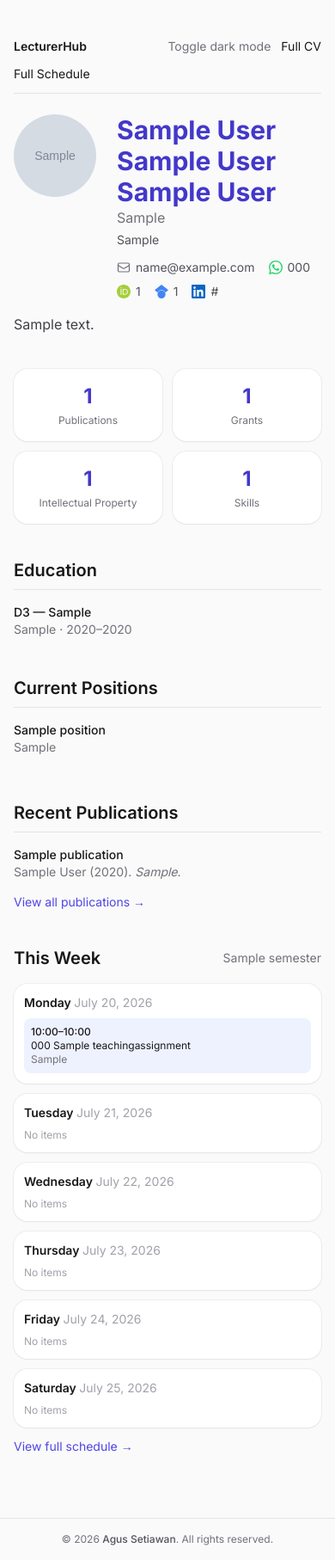
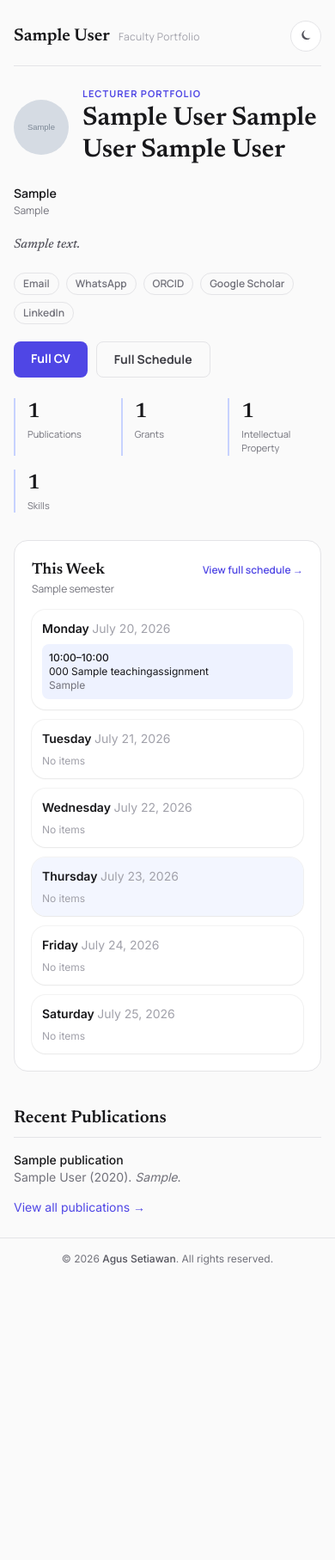
Before and after one commit to sugacode/lecturehub, a Django app: page / in a window 390 px wide. Shown: the whole page at 86% size. After the commit the page ends 1471 px from the top, so only its background shows below. Run offline with Django 5.2, Linux system fonts and the light colour scheme; tables that the repository leaves empty hold one stand-in row (values such as "Sample post"); grey boxes marked "Sample" are stand-in pictures; some libraries are stand-ins or nearby versions.

Commit message:
Redesign front page hero using imported "Lecturer Portfolio" design
Pulled the design from claude.ai/design (project
f5968240-f78e-4813-aa61-aafc8735d720, "Lecturer Portfolio.dc.html") via
the design MCP and re-implemented its editorial two-column portfolio
layout with real data instead of its mock props:

- Serif (Newsreader) headline + sans (Manrope) UI text, loaded only on
  this page via a new {% block extra_head %} in public/_base.html —
  doesn't touch the Inter/Tailwind styling used everywhere else.
- Left column: headshot, eyebrow label, name, position/institution,
  italic bio, pill-shaped contact badges (Email/WhatsApp/ORCID/Google
  Scholar/LinkedIn via the same Profile properties added earlier),
  Full CV / Full Schedule buttons, and four stat blocks with a left
  accent border (Publications/Grants/IP/Skills).
- Right column: "This Week" schedule panel, day columns highlighting
  today (added an is_today flag to build_public_week_context(), also
  picked up by the full public schedule page's day grid).
- Recent Publications section below, same as before.
- Circular sun/moon icon-button dark-mode toggle in the header,
  wired to the same $store.theme used everywhere else on the site.

No login link anywhere, matching the design and the prior redesign's
intent; colors reuse the site's existing indigo/zinc Tailwind palette
rather than the design's OKLCH variables, so dark mode stays
consistent with the rest of the app.

Verified live in light and dark mode and at mobile width (375px):
hero and schedule stack to a single column, today's schedule column
(Saturday, per current date) is highlighted, and Full CV/Full Schedule
links resolve correctly. 141 tests passing, ruff clean.

Co-Authored-By: Claude Fable 5 <noreply@anthropic.com>

```diff
--- a/templates/dashboard/landing.html
+++ b/templates/dashboard/landing.html
@@ -1,70 +1,132 @@
 {% extends "public/_base.html" %}
-{% block title %}{{ profile.full_name|default:"LecturerHub" }}{% endblock %}
+{# Adapted from the "Lecturer Portfolio" design (claude.ai/design project
+   f5968240-f78e-4813-aa61-aafc8735d720): editorial two-column hero (serif
+   Newsreader headline + Manrope UI text) with a headshot/bio/stats column
+   and a "this week" schedule panel, re-implemented with Tailwind + real
+   profile/schedule data instead of the design's mock props. #}
+{% block title %}{{ profile.full_name|default:"LecturerHub" }} · Faculty Portfolio{% endblock %}
+{% block extra_head %}
+<link rel="preconnect" href="https://fonts.googleapis.com">
+<link href="https://fonts.googleapis.com/css2?family=Newsreader:ital,opsz,wght@0,6..72,400;0,6..72,500;0,6..72,600;1,6..72,500&family=Manrope:wght@400;500;600;700;800&display=swap" rel="stylesheet">
+{% endblock %}
 {% block content %}
-<div class="max-w-4xl mx-auto px-4 py-8">
+<div class="max-w-6xl mx-auto px-4 sm:px-6 lg:px-10 py-6 lg:py-10">
 
-    <nav class="sticky top-0 bg-zinc-50/95 dark:bg-zinc-950/95 backdrop-blur z-10 flex flex-wrap gap-3 py-3 mb-6 text-sm border-b border-zinc-200 dark:border-zinc-700">
-        <span class="font-semibold">LecturerHub</span>
-        <span class="flex-1"></span>
-        <button @click="$store.theme.dark = !$store.theme.dark" class="text-zinc-500 hover:text-indigo-600">Toggle dark mode</button>
-        <a href="{% url 'public:public_cv' %}" class="hover:text-indigo-600">Full CV</a>
-        <a href="{% url 'public:public_schedule' %}" class="hover:text-indigo-600">Full Schedule</a>
-    </nav>
+    <header class="flex items-center justify-between pb-4 mb-6 lg:mb-10 border-b border-zinc-200 dark:border-zinc-800">
+        <div class="flex items-baseline gap-2.5">
+            <span style="font-family:'Newsreader',serif" class="text-xl font-semibold text-zinc-900 dark:text-zinc-100">
+                {{ profile.full_name|default:"LecturerHub" }}
+            </span>
+            <span style="font-family:'Manrope',sans-serif" class="text-xs tracking-wide text-zinc-400 dark:text-zinc-500">Faculty Portfolio</span>
+        </div>
+        <button @click="$store.theme.dark = !$store.theme.dark" aria-label="Toggle color mode"
+                class="flex items-center justify-center w-9 h-9 rounded-full border border-zinc-200 dark:border-zinc-700 bg-white dark:bg-zinc-800 text-zinc-600 dark:text-zinc-300 hover:border-indigo-500 hover:text-indigo-600 transition-colors">
+            <svg x-show="$store.theme.dark" class="w-4 h-4" viewBox="0 0 24 24" fill="none" stroke="currentColor" stroke-width="2" stroke-linecap="round"><circle cx="12" cy="12" r="4"></circle><path d="M12 2v2M12 20v2M4.9 4.9l1.4 1.4M17.7 17.7l1.4 1.4M2 12h2M20 12h2M4.9 19.1l1.4-1.4M17.7 6.3l1.4-1.4"></path></svg>
+            <svg x-show="!$store.theme.dark" class="w-4 h-4" viewBox="0 0 24 24" fill="currentColor"><path d="M20.5 14.5a8.5 8.5 0 1 1-9-13 7 7 0 0 0 9 13Z"></path></svg>
+        </button>
+    </header>
 
-    <section class="mb-10">
-        {% include "public/_profile_header.html" %}
-    </section>
+    <div class="grid grid-cols-1 md:grid-cols-5 gap-8 lg:gap-11">
 
-    {% if publication_stats.total or grants or intellectual_properties %}
-    <section class="mb-10 grid grid-cols-2 sm:grid-cols-4 gap-3">
-        <div class="bg-white dark:bg-zinc-800 rounded-2xl shadow-sm ring-1 ring-zinc-900/5 dark:ring-white/10 p-4 text-center">
-            <div class="text-2xl font-bold text-indigo-700 dark:text-indigo-400">{{ publication_stats.total }}</div>
-            <div class="text-xs text-zinc-500 dark:text-zinc-400 mt-1">Publications</div>
+        <div class="md:col-span-2 flex flex-col justify-center gap-5">
+            <div class="flex items-center gap-4">
+                {% if profile.photo %}
+                <img src="{{ profile.photo.url }}" alt="{{ profile.full_name }}" class="w-16 h-16 rounded-full object-cover flex-none">
+                {% else %}
+                <div class="w-16 h-16 rounded-full bg-indigo-100 dark:bg-indigo-500/10 flex-none"></div>
+                {% endif %}
+                <div>
+                    <div style="font-family:'Manrope',sans-serif" class="text-[11px] font-bold tracking-widest uppercase text-indigo-600 dark:text-indigo-400">Lecturer Portfolio</div>
+                    <h1 style="font-family:'Newsreader',serif" class="mt-0.5 text-3xl lg:text-4xl font-semibold leading-tight text-zinc-900 dark:text-zinc-100">
+                        {{ profile.title_prefix }} {{ profile.full_name }} {{ profile.title_suffix }}
+                    </h1>
+                </div>
+            </div>
+
+            <div>
+                {% if profile.current_position %}
+                <div style="font-family:'Manrope',sans-serif" class="text-sm font-semibold text-zinc-900 dark:text-zinc-100">{{ profile.current_position }}</div>
+                {% endif %}
+                {% if profile.institution %}
+                <div style="font-family:'Manrope',sans-serif" class="text-xs text-zinc-500 dark:text-zinc-400 mt-0.5">{{ profile.institution }}</div>
+                {% endif %}
+            </div>
+
+            {% if profile.bio %}
+            <p style="font-family:'Newsreader',serif" class="italic text-[15px] leading-relaxed text-zinc-600 dark:text-zinc-400 max-w-[52ch]">
+                {{ profile.bio }}
+            </p>
+            {% endif %}
+
+            <div class="flex gap-2 flex-wrap">
+                {% if profile.public_email %}
+                <a href="mailto:{{ profile.public_email }}" style="font-family:'Manrope',sans-serif"
+                   class="text-xs font-semibold px-2.5 py-1 rounded-full border border-zinc-200 dark:border-zinc-700 text-zinc-500 dark:text-zinc-400 hover:border-indigo-500 hover:text-indigo-600 transition-colors">Email</a>
+                {% endif %}
+                {% if profile.show_phone_publicly and profile.whatsapp_url %}
+                <a href="{{ profile.whatsapp_url }}" target="_blank" rel="noopener" style="font-family:'Manrope',sans-serif"
+                   class="text-xs font-semibold px-2.5 py-1 rounded-full border border-zinc-200 dark:border-zinc-700 text-zinc-500 dark:text-zinc-400 hover:border-indigo-500 hover:text-indigo-600 transition-colors">WhatsApp</a>
+                {% endif %}
+                {% if profile.orcid %}
+                <a href="{{ profile.orcid_url }}" target="_blank" rel="noopener" style="font-family:'Manrope',sans-serif"
+                   class="text-xs font-semibold px-2.5 py-1 rounded-full border border-zinc-200 dark:border-zinc-700 text-zinc-500 dark:text-zinc-400 hover:border-indigo-500 hover:text-indigo-600 transition-colors">ORCID</a>
+                {% endif %}
+                {% if profile.google_scholar_id %}
+                <a href="{{ profile.google_scholar_url }}" target="_blank" rel="noopener" style="font-family:'Manrope',sans-serif"
+                   class="text-xs font-semibold px-2.5 py-1 rounded-full border border-zinc-200 dark:border-zinc-700 text-zinc-500 dark:text-zinc-400 hover:border-indigo-500 hover:text-indigo-600 transition-colors">Google Scholar</a>
+                {% endif %}
+                {% if profile.linkedin_url %}
+                <a href="{{ profile.linkedin_url }}" target="_blank" rel="noopener" style="font-family:'Manrope',sans-serif"
+                   class="text-xs font-semibold px-2.5 py-1 rounded-full border border-zinc-200 dark:border-zinc-700 text-zinc-500 dark:text-zinc-400 hover:border-indigo-500 hover:text-indigo-600 transition-colors">LinkedIn</a>
+                {% endif %}
+            </div>
+
+            <div class="flex gap-2.5">
+                <a href="{% url 'public:public_cv' %}" style="font-family:'Manrope',sans-serif"
+                   class="text-sm font-bold text-white bg-indigo-600 hover:bg-indigo-500 px-5 py-2.5 rounded-lg transition-colors">Full CV</a>
+                <a href="{% url 'public:public_schedule' %}" style="font-family:'Manrope',sans-serif"
+                   class="text-sm font-bold text-zinc-700 dark:text-zinc-200 border border-zinc-200 dark:border-zinc-700 px-5 py-2.5 rounded-lg hover:border-indigo-500 hover:text-indigo-600 transition-colors">Full Schedule</a>
+            </div>
+
+            <div class="flex gap-4 flex-wrap pt-1">
+                <div class="flex-1 min-w-[90px] pl-3.5 border-l-2 border-indigo-200 dark:border-indigo-500/30">
+                    <div style="font-family:'Newsreader',serif" class="text-2xl font-semibold text-zinc-900 dark:text-zinc-100">{{ publication_stats.total }}</div>
+                    <div style="font-family:'Manrope',sans-serif" class="text-[11px] text-zinc-500 dark:text-zinc-400 mt-0.5">Publications</div>
+                </div>
+                <div class="flex-1 min-w-[90px] pl-3.5 border-l-2 border-indigo-200 dark:border-indigo-500/30">
+                    <div style="font-family:'Newsreader',serif" class="text-2xl font-semibold text-zinc-900 dark:text-zinc-100">{{ grants|length }}</div>
+                    <div style="font-family:'Manrope',sans-serif" class="text-[11px] text-zinc-500 dark:text-zinc-400 mt-0.5">Grants</div>
+                </div>
+                <div class="flex-1 min-w-[90px] pl-3.5 border-l-2 border-indigo-200 dark:border-indigo-500/30">
+                    <div style="font-family:'Newsreader',serif" class="text-2xl font-semibold text-zinc-900 dark:text-zinc-100">{{ intellectual_properties|length }}</div>
+                    <div style="font-family:'Manrope',sans-serif" class="text-[11px] text-zinc-500 dark:text-zinc-400 mt-0.5">Intellectual Property</div>
+                </div>
+                <div class="flex-1 min-w-[90px] pl-3.5 border-l-2 border-indigo-200 dark:border-indigo-500/30">
+                    <div style="font-family:'Newsreader',serif" class="text-2xl font-semibold text-zinc-900 dark:text-zinc-100">{{ skills|length }}</div>
+                    <div style="font-family:'Manrope',sans-serif" class="text-[11px] text-zinc-500 dark:text-zinc-400 mt-0.5">Skills</div>
+                </div>
+            </div>
         </div>
-        <div class="bg-white dark:bg-zinc-800 rounded-2xl shadow-sm ring-1 ring-zinc-900/5 dark:ring-white/10 p-4 text-center">
-            <div class="text-2xl font-bold text-indigo-700 dark:text-indigo-400">{{ grants|length }}</div>
-            <div class="text-xs text-zinc-500 dark:text-zinc-400 mt-1">Grants</div>
+
+        <div class="md:col-span-3 bg-white dark:bg-zinc-800 border border-zinc-200 dark:border-zinc-700 rounded-2xl p-5 lg:p-6">
+            <div class="flex items-baseline justify-between mb-4">
+                <div>
+                    <div style="font-family:'Newsreader',serif" class="text-lg font-semibold text-zinc-900 dark:text-zinc-100">This Week</div>
+                    <div style="font-family:'Manrope',sans-serif" class="text-xs text-zinc-500 dark:text-zinc-400">
+                        {% if semester %}{{ semester.name }}{% else %}No active semester{% endif %}
+                    </div>
+                </div>
+                <a href="{% url 'public:public_schedule' %}" style="font-family:'Manrope',sans-serif"
+                   class="text-xs font-semibold text-indigo-600 hover:text-indigo-500">View full schedule →</a>
+            </div>
+            {% include "public/_week_grid.html" %}
         </div>
-        <div class="bg-white dark:bg-zinc-800 rounded-2xl shadow-sm ring-1 ring-zinc-900/5 dark:ring-white/10 p-4 text-center">
-            <div class="text-2xl font-bold text-indigo-700 dark:text-indigo-400">{{ intellectual_properties|length }}</div>
-            <div class="text-xs text-zinc-500 dark:text-zinc-400 mt-1">Intellectual Property</div>
-        </div>
-        <div class="bg-white dark:bg-zinc-800 rounded-2xl shadow-sm ring-1 ring-zinc-900/5 dark:ring-white/10 p-4 text-center">
-            <div class="text-2xl font-bold text-indigo-700 dark:text-indigo-400">{{ skills|length }}</div>
-            <div class="text-xs text-zinc-500 dark:text-zinc-400 mt-1">Skills</div>
-        </div>
-    </section>
-    {% endif %}
 
-    <div class="grid grid-cols-1 md:grid-cols-2 gap-8 mb-10">
-        <section>
-            <h2 class="text-xl font-semibold border-b border-zinc-200 dark:border-zinc-700 pb-2 mb-4">Education</h2>
-            {% for edu in educations|slice:":3" %}
-            <div class="mb-3 text-sm">
-                <div class="font-medium">{{ edu.get_degree_level_display }} — {{ edu.program }}</div>
-                <div class="text-zinc-500 dark:text-zinc-400">{{ edu.institution }} · {{ edu.start_year }}–{{ edu.end_year|default:"present" }}</div>
-            </div>
-            {% empty %}
-            <p class="text-zinc-400 text-sm">No public education records.</p>
-            {% endfor %}
-        </section>
-
-        <section>
-            <h2 class="text-xl font-semibold border-b border-zinc-200 dark:border-zinc-700 pb-2 mb-4">Current Positions</h2>
-            {% for position in positions|slice:":3" %}
-            <div class="mb-3 text-sm">
-                <div class="font-medium">{{ position.title }}</div>
-                <div class="text-zinc-500 dark:text-zinc-400">{{ position.organization }}</div>
-            </div>
-            {% empty %}
-            <p class="text-zinc-400 text-sm">No public position records.</p>
-            {% endfor %}
-        </section>
     </div>
 
     {% if publications_by_type %}
-    <section class="mb-10">
-        <h2 class="text-xl font-semibold border-b border-zinc-200 dark:border-zinc-700 pb-2 mb-4">Recent Publications</h2>
+    <section class="mt-10 lg:mt-14">
+        <h2 style="font-family:'Newsreader',serif" class="text-xl font-semibold border-b border-zinc-200 dark:border-zinc-700 pb-2 mb-4">Recent Publications</h2>
         {% for label, group in publications_by_type %}
         {% for pub in group|slice:":3" %}
         <div class="mb-3 text-sm">
@@ -77,16 +139,5 @@
     </section>
     {% endif %}
 
-    <section class="mb-10">
-        <div class="flex items-center justify-between mb-4">
-            <h2 class="text-xl font-semibold">This Week</h2>
-            <span class="text-sm text-zinc-500 dark:text-zinc-400">
-                {% if semester %}{{ semester.name }}{% else %}No active semester{% endif %}
-            </span>
-        </div>
-        {% include "public/_week_grid.html" %}
-        <a href="{% url 'public:public_schedule' %}" class="text-sm text-indigo-600 hover:underline mt-3 inline-block">View full schedule →</a>
-    </section>
-
 </div>
 {% endblock %}
--- a/templates/public/_base.html
+++ b/templates/public/_base.html
@@ -10,6 +10,7 @@
     <link rel="preconnect" href="https://fonts.googleapis.com">
     <link href="https://fonts.googleapis.com/css2?family=Inter:wght@400;500;600;700&display=swap" rel="stylesheet">
     <style>body { font-family: 'Inter', sans-serif; }</style>
+    {% block extra_head %}{% endblock %}
     <script>
         function getCookie(name) {
             const match = document.cookie.match('(^|;)\\s*' + name + '\\s*=\\s*([^;]+)');
--- a/templates/public/_week_grid.html
+++ b/templates/public/_week_grid.html
@@ -1,6 +1,6 @@
 <div class="grid grid-cols-1 md:grid-cols-6 gap-3">
     {% for day in days %}
-    <div class="bg-white dark:bg-zinc-800 rounded-2xl shadow-sm ring-1 ring-zinc-900/5 dark:ring-white/10 p-3">
+    <div class="rounded-2xl shadow-sm ring-1 ring-zinc-900/5 dark:ring-white/10 p-3 {% if day.is_today %}bg-indigo-50/70 dark:bg-indigo-500/10{% else %}bg-white dark:bg-zinc-800{% endif %}">
         <div class="font-semibold text-sm mb-2">{{ day.label }} <span class="text-zinc-400 font-normal">{{ day.date }}</span></div>
         <div class="space-y-2">
             {% for item in day.items %}
```
Also changed, not shown: apps/dashboard/public_views.py (+8 -1 lines).
